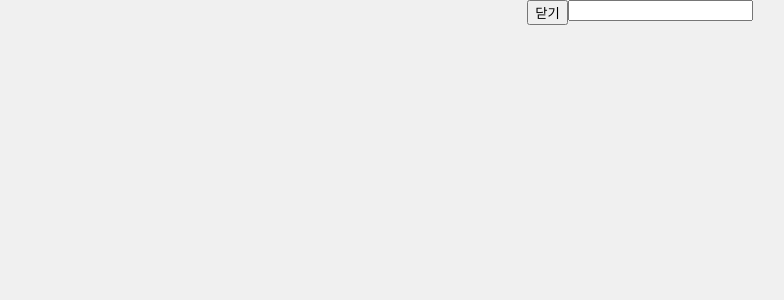
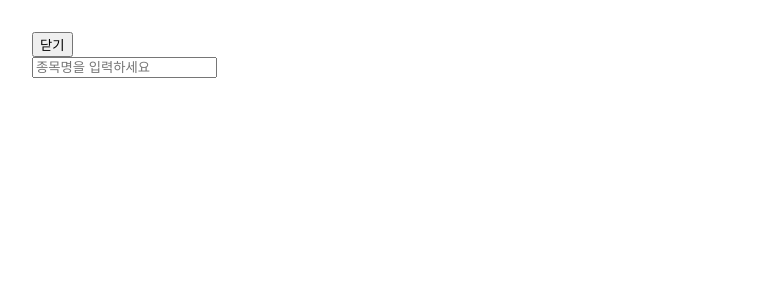
Before and after one commit to kdt-ful-class-three-group/KDT-FUL-3_PROJECT-A-3, a Next.js app in the folder client/: page /search in a window 1280 px wide. Shown: the top 300 px of the page, without its empty margins (0-784 px from the left). Built offline with nearby package versions, Linux system fonts and the light colour scheme.

Commit message:
Feat : 검색 페이지 컴포넌트 분리

```diff
--- a/client/src/app/search/page.tsx
+++ b/client/src/app/search/page.tsx
@@ -1,7 +1,8 @@
 'use client';
 
 import { useRouter } from "next/navigation";
-import { StockSearch } from "@/components/search/SearchBar";
+import { SearchOverlay } from "@/components/search/SearchOverlay";
+import { SearchAutoComplete } from "@/components/search/SearchAutoComplete";
 
 export default function SearchPage() {
   const router = useRouter();
@@ -9,7 +10,10 @@ export default function SearchPage() {
   // router.back으로 뒤로가기 눌렀을때 화면 닫아지는 것으로 수정. 처음 useState 사용하여 컴포넌트로 만드니깐 뒤에 페이지가 뒤로가지는 현상고침
   return (
     <div>
-      <StockSearch onClose={() => {router.back()}} />
+      <SearchOverlay onClose={()=> router.back()}>
+        <SearchAutoComplete />
+      </SearchOverlay>
+
     </div>
   )
 }
--- /dev/null
+++ b/client/src/components/search/SearchAutoComplete.tsx
@@ -0,0 +1,69 @@
+"use client";
+
+import { useState, useEffect, useRef } from "react";
+import { useRouter } from "next/navigation";
+import axios from "axios";
+import { SearchBar } from "./SearchBar";
+import { SearchDropdown } from "./SearchDropdown";
+import styles from "./SearchStyles.module.css";
+
+
+export function SearchAutoComplete() {
+  //상태값들
+  const [query, setQuery] = useState(""); // 검색 창 텍스트
+  const [results, setResults] = useState([]); // 검색 결과
+  const [showDropdown, setShowDropdown] = useState(false); // 자동완성 초기 상태값임
+  const wrapperRef = useRef<HTMLDivElement>(null); // 자동완성 영역클릭 감지
+  const router = useRouter();
+
+  useEffect(() => {
+    // 검색 텍스트 없을시에 자동완성 영역 숨김처리
+    if (!query) {
+      setResults([]);
+      setShowDropdown(false);
+      return;
+    }
+    // 텍스트 바뀔때마다 300ms 후에 api 요청
+    const delay = setTimeout(() => {
+      axios.get(`http://localhost:8008/stocks/search?q=${query}`)
+        .then(res => {
+          setResults(res.data);
+          setShowDropdown(true);
+        })
+        .catch(() => setResults([]));
+    }, 300);
+
+    return () => clearTimeout(delay);
+  }, [query]);
+
+
+  // 여긴 외부클릭시 자동완성 닫히는 기능임
+  useEffect(() => {
+
+    const handleClickOutside = (e: MouseEvent) => {
+      if (wrapperRef.current && !wrapperRef.current.contains(e.target as Node)) {
+        setShowDropdown(false);
+      }
+    };
+    document.addEventListener("mousedown", handleClickOutside);
+    return () => document.removeEventListener("mousedown", handleClickOutside);
+  }, []);
+
+  // 선택시 종목 페이지 이동
+  const handleSelect = (id: string) => {
+    router.push(`/stock/${id}`);
+  };
+
+  return (
+    <div className={styles.wrapper} ref={wrapperRef}>
+      <SearchBar
+        value={query}
+        onChange={setQuery}
+        onFocus={() => query && results.length > 0 && setShowDropdown(true)}
+      />
+      {showDropdown && results.length > 0 && (
+        <SearchDropdown results={results} onSelect={handleSelect} />
+      )}
+    </div>
+  );
+}
--- a/client/src/components/search/SearchBar.module.css
+++ /dev/null
@@ -1,11 +0,0 @@
-.overlay {
-  position: fixed;
-  top: 0;
-  left: 0;
-  width: 100vw;
-  height: 100vh;
-  background-color: rgba(240, 240, 240, 0.95);
-  z-index: 1000;
-  display: flex;
-  justify-content: center;
-}
--- a/client/src/components/search/SearchBar.tsx
+++ b/client/src/components/search/SearchBar.tsx
@@ -1,44 +1,23 @@
-import { useEffect } from 'react';
 import { Input } from '../common/Input';
-import { Button } from '../common/Button';
+import styles from './SearchStyles.module.css';
 
-import styles from './SearchBar.module.css'
-interface SearchBarProps {
-  onClose: () => void;
+interface Props {
+  value: string;
+  onChange: (v: string) => void;
+  onFocus: () => void;
 }
 
-export function StockSearch({ onClose }: SearchBarProps) {
-
-  useEffect(() => {
-    // search 화면 나왔을 때 배경 스크롤 방지
-    document.body.style.overflow = 'hidden';
-    // search 화면 사라질 때 원래대로 복구
-    return () => { document.body.style.overflow = 'auto'; };
-  }, []);
+export function SearchBar({ value, onChange, onFocus }: Props) {
 
 
   return (
-
-    // 홈 검색 창 스타일. 모듈에 있으니 나중에 수정할 때 참고할것.
-    <div className={styles.overlay}>
-
-      <div>
-        <Button
-          name="닫기"
-          onClick={onClose}
-        />
-      </div>
-
-      <div>
-        <Input
-          type="text"
-        />
-      </div>
-
-      <div>
-        {/* 여기에 인기 주식 리스트나 실시간 인기 검색어 등등 추가하면 될듯 */}
-      </div>
-
-    </div>
-  )
+    <Input
+      className={styles.input}
+      type="text"
+      placeholder="종목명을 입력하세요"
+      value={value}
+      onChange={(e) => onChange(e.target.value)}
+      onFocus={onFocus}
+    />
+  );
 }
--- /dev/null
+++ b/client/src/components/search/SearchDropdown.tsx
@@ -0,0 +1,29 @@
+import styles from './SearchStyles.module.css';
+
+// 나중에 Stock interface 수정
+interface Stock {
+  id: string;
+  name: string;
+  symbol: string;
+}
+
+interface Props {
+  results: Stock[];
+  onSelect: (id: string) => void;
+}
+
+export function SearchDropdown({ results, onSelect }: Props) {
+  return (
+    <ul className={styles.dropdown}>
+      {results.map((stock) => (
+        <li
+          key={stock.id}
+          className={styles.item}
+          onClick={() => onSelect(stock.id)}
+        >
+          {stock.name} ({stock.symbol})
+        </li>
+      ))}
+    </ul>
+  );
+}
--- /dev/null
+++ b/client/src/components/search/SearchOverlay.tsx
@@ -0,0 +1,27 @@
+import { useEffect } from "react";
+import { Button } from "../common/Button";
+import styles from './SearchStyles.module.css'
+
+interface Props {
+  onClose: () => void;
+  children: React.ReactNode;
+}
+
+export function SearchOverlay({ onClose, children }: Props) {
+
+  useEffect(() => {
+    // 검색 페이지 숨김
+    document.body.style.overflow = 'hidden';
+    // 검색 페이지 출력
+    return () => { document.body.style.overflow = 'auto' };
+  }, []);
+
+  return (
+    <div className={styles.overlay}>
+    <div>
+      <Button name="닫기" onClick={onClose} />
+    </div>
+    {children}
+  </div>
+  )
+}
--- /dev/null
+++ b/client/src/components/search/SearchStyles.module.css
@@ -0,0 +1,33 @@
+.overlay {
+  position: fixed;
+  top: 0;
+  left: 0;
+  right: 0;
+  bottom: 0;
+  background-color: rgba(255, 255, 255, 0.98);
+  z-index: 1000;
+  padding: 2rem;
+}
+
+.wrapper {
+  position: relative;
+}
+
+.dropdown {
+  position: absolute;
+  top: 100%;
+  width: 100%;
+  background: white;
+  border: 1px solid #ccc;
+  border-radius: 4px;
+  z-index: 10;
+}
+
+.item {
+  padding: 0.75rem;
+  cursor: pointer;
+}
+
+.item:hover {
+  background-color: #f0f0f0;
+}
```
